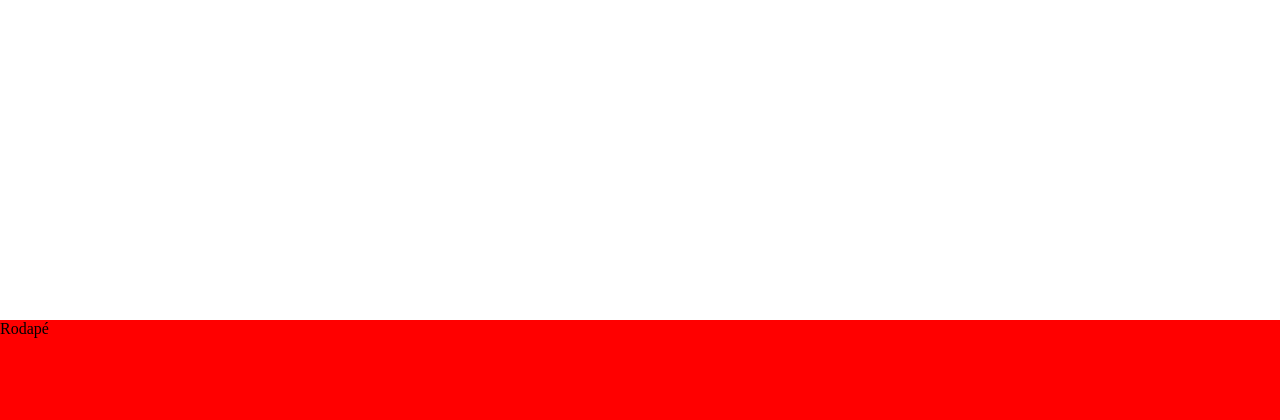
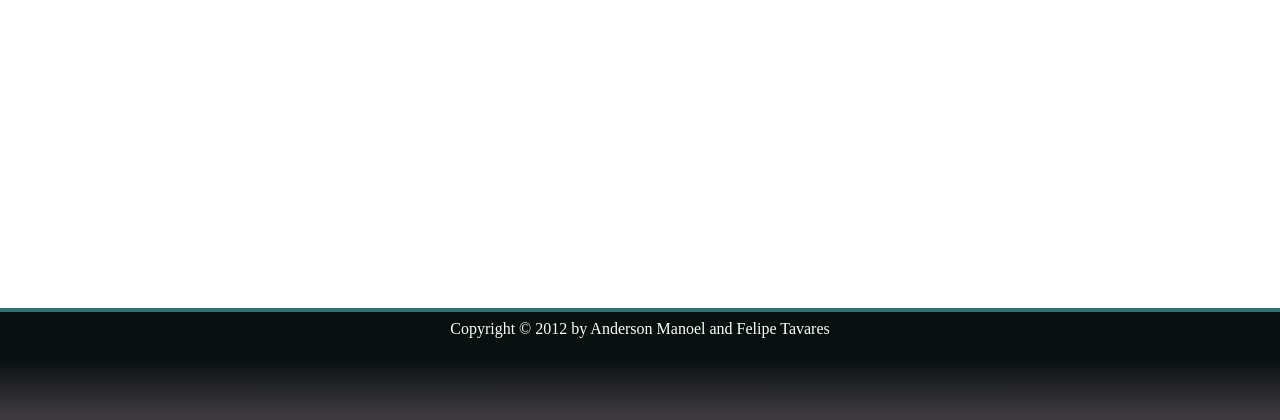
Before and after one commit to felipetavares/website, a PHP site: page / in a window 1280 px wide. Shown: the part 380-800 px from the top of the page. Run offline with PHP 8.4, Linux system fonts and the light colour scheme; some libraries are stand-ins or nearby versions.

Commit message:
Footer adjusted

```diff
--- a/css/menu.css
+++ b/css/menu.css
@@ -43,5 +43,21 @@
 	bottom: 0;
 	height: 100px;
 	width: 100%;
-	background: red;
+	color: white;
+	text-align: center;
+	padding-top: 8px;
+	border-top: 4px solid #307070;
+	background-image: linear-gradient(bottom, rgb(61,57,61) 6%, rgb(7,15,15) 58%);
+	background-image: -o-linear-gradient(bottom, rgb(61,57,61) 6%, rgb(7,15,15) 58%);
+	background-image: -moz-linear-gradient(bottom, rgb(61,57,61) 6%, rgb(7,15,15) 58%);
+	background-image: -webkit-linear-gradient(bottom, rgb(61,57,61) 6%, rgb(7,15,15) 58%);
+	background-image: -ms-linear-gradient(bottom, rgb(61,57,61) 6%, rgb(7,15,15) 58%);
+
+	background-image: -webkit-gradient(
+		linear,
+		left bottom,
+		left top,
+		color-stop(0.06, rgb(61,57,61)),
+		color-stop(0.58, rgb(7,15,15))
+	);
 }
--- a/index.html
+++ b/index.html
@@ -46,7 +46,7 @@
 				</div>
 			</div>
 			<div class="footer">
-				Rodapé
+				Copyright &copy; 2012 by Anderson Manoel and Felipe Tavares
 			</div>
 		</div>
 
```
